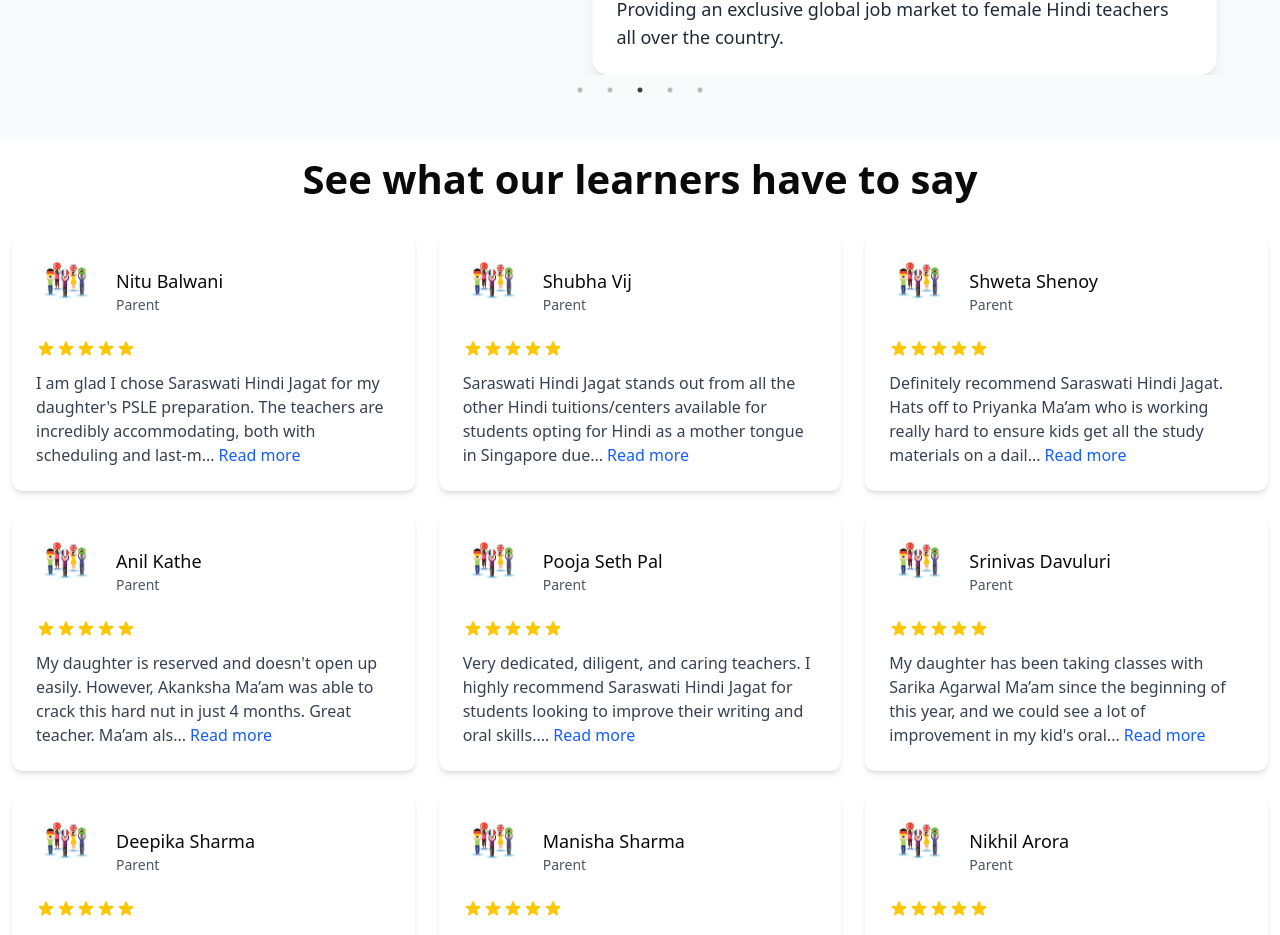
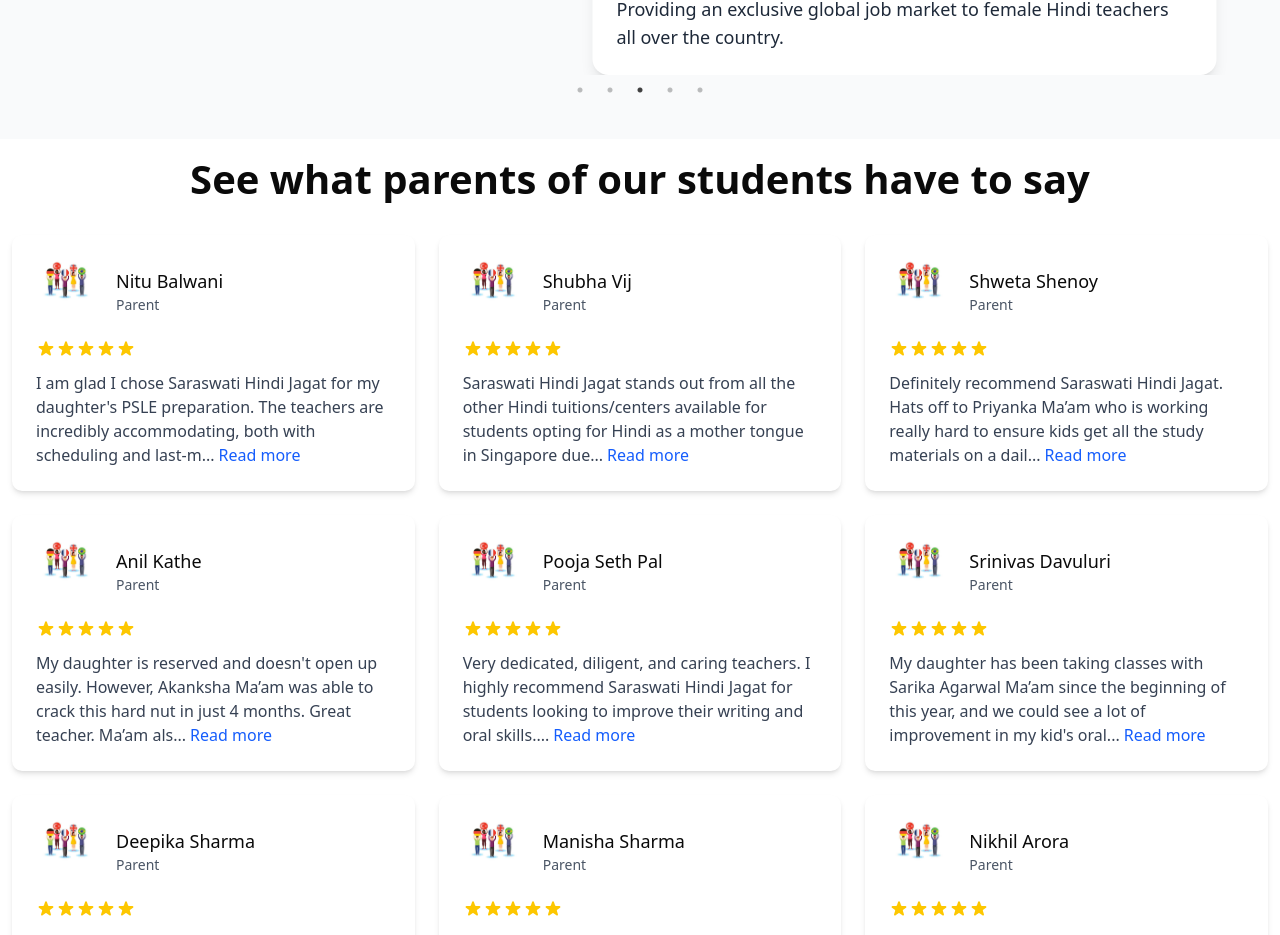
Before and after one commit to shj-sa/Saraswati_Academy_web, a React (Vite) app in the folder client/: page / in a window 1280 px wide. Shown: the part 1114-2049 px from the top of the page. Built offline with nearby package versions, Linux system fonts and the light colour scheme; no server answers.

Commit message:
Update TestimonialsComp.jsx

```diff
--- a/client/src/components/Landing/TestimonialsComp.jsx
+++ b/client/src/components/Landing/TestimonialsComp.jsx
@@ -12,7 +12,7 @@
         className="text-center sm:text-3xl font-bold pt-4"
         style={{ fontSize: "40px" }}
       >
-        See what our learners have to say
+        See what parents of our students have to say
       </h1>
       <div className="grid grid-cols-1 md:grid-cols-2 lg:grid-cols-3 gap-6 mt-8 mx-3">
         {visibleTestimonials.map((testimonial, index) => (
```
